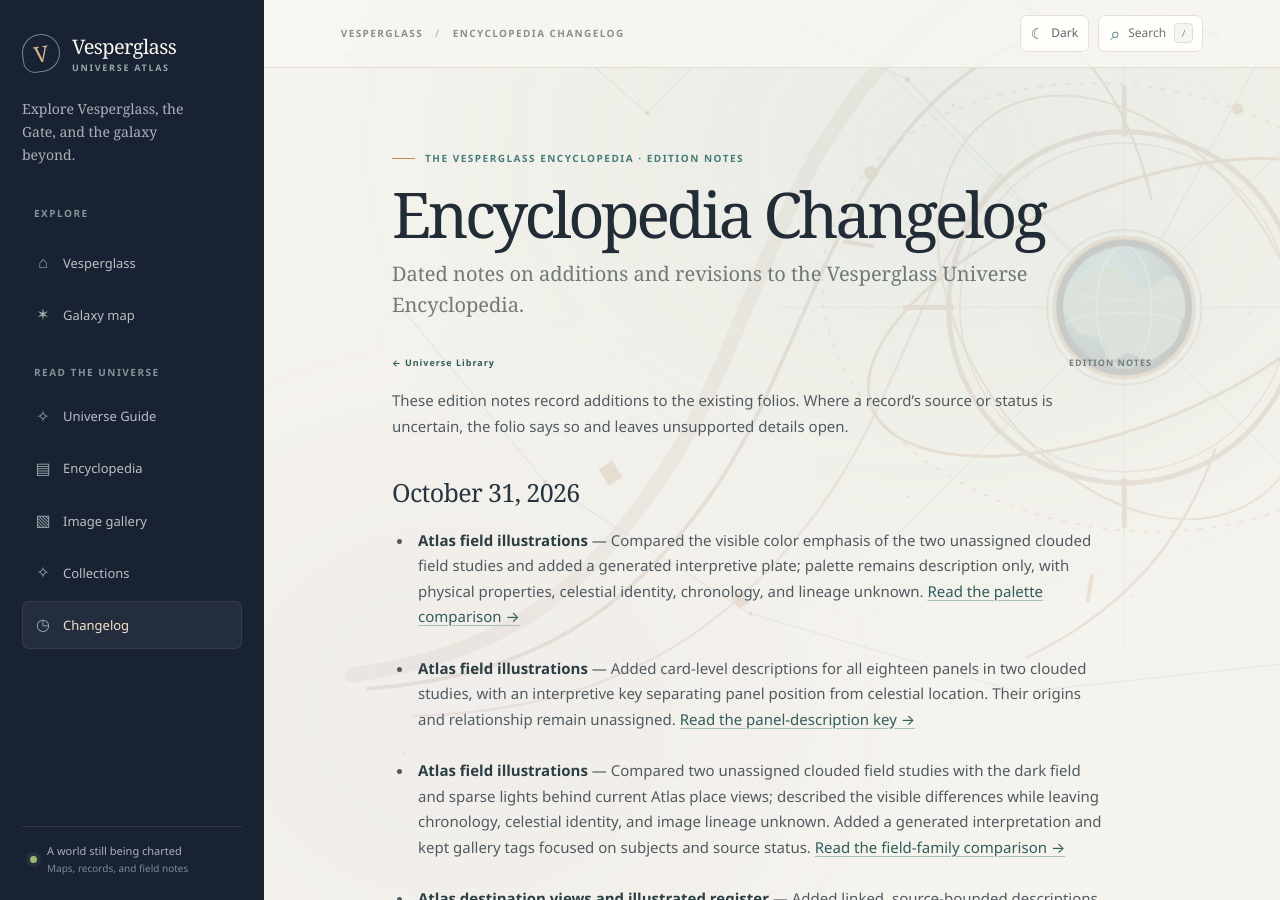
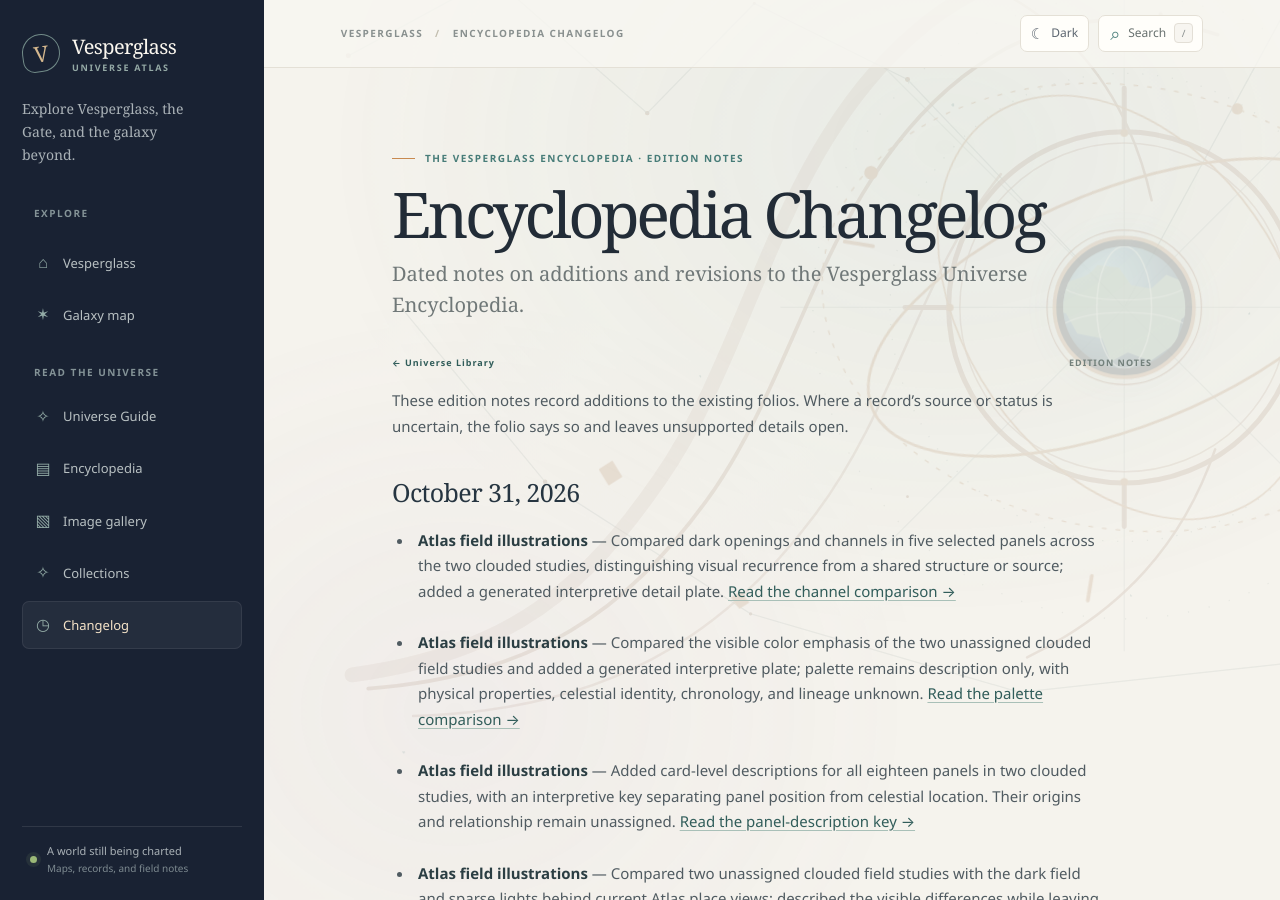
Before and after one commit to vesperglass/vesperglass.github.io, a Jekyll site: the page built from library/changelog.md, in a window 1280 px wide and 900 px high. Built offline with Jekyll 4.4.1, drawn with Linux system fonts in a browser that asks for light colours.

Commit message:
Compare clouded field dark channels

```diff
--- a/_data/gallery_descriptions.yml
+++ b/_data/gallery_descriptions.yml
@@ -103,3 +103,8 @@ atlas-clouded-field-palette-study.png:
   alt: "Two separate cloudlike fields are compared visually: the left emphasizes deep blue and teal with violet accents, while the right shows brighter cyan and turquoise among blue and violet."
   folio_url: /library/gallery/#clouded-field-palette-comparison
   folio_link_label: Read the palette comparison →
+atlas-clouded-field-channel-study.png:
+  title: Clouded field dark channels · interpretive comparison
+  alt: "Two separate cloud fields show dark negative space: a winding opening among blue-teal forms on the left and a broad gap dividing cyan-blue forms on the right."
+  folio_url: /library/gallery/#clouded-field-channel-comparison
+  folio_link_label: Read the dark-channel comparison →
--- a/_data/image_status.yml
+++ b/_data/image_status.yml
@@ -23,6 +23,7 @@ interpretation:
   - assets/library/workshop-observatory-motifs.png
   - assets/library/words-passage-comparison.png
   - assets/library/atlas-clouded-field-palette-study.png
+  - assets/library/atlas-clouded-field-channel-study.png
   - assets/library/places/archive-cutaway.webp
   - assets/library/places/archive-interior.webp
   - assets/library/places/dock-plan.webp
--- a/library/changelog.md
+++ b/library/changelog.md
@@ -11,6 +11,8 @@ permalink: /library/changelog/
 These edition notes record additions to the existing folios. Where a record's source or status is uncertain, the folio says so and leaves unsupported details open.
 
 ## October 31, 2026
+
+- **Atlas field illustrations** — Compared dark openings and channels in five selected panels across the two clouded studies, distinguishing visual recurrence from a shared structure or source; added a generated interpretive detail plate. [Read the channel comparison →]({{ '/library/gallery/#clouded-field-channel-comparison' | relative_url }})
 
 - **Atlas field illustrations** — Compared the visible color emphasis of the two unassigned clouded field studies and added a generated interpretive plate; palette remains description only, with physical properties, celestial identity, chronology, and lineage unknown. [Read the palette comparison →]({{ '/library/gallery/#clouded-field-palette-comparison' | relative_url }})
 
```
Also changed, not shown: ENCYCLOPEDIA_BACKLOG.md (+4 -1 lines), library/gallery.md (+21 -0 lines), 1 other file.
